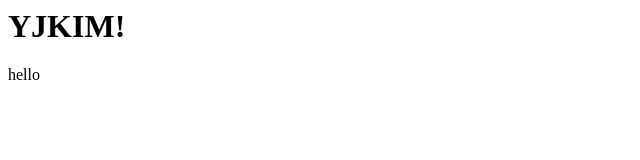
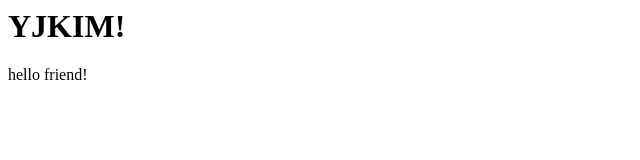
Before and after one commit to asongsong/JJProject, a plain HTML site: page HomePage/yjkim/index.html in a window 1280 px wide. Shown: the full height of the page, 0-640 px from the left. Drawn offline with Linux system fonts and the light colour scheme.

Commit message:
윤진연습!

```diff
--- a/HomePage/yjkim/index.html
+++ b/HomePage/yjkim/index.html
@@ -4,6 +4,6 @@
 	</head>
 	<body>
 		<h1> YJKIM! </h1>
-		<div> hello </div>
+		<div> hello friend!</div>
 	</body>
 </html>
```
